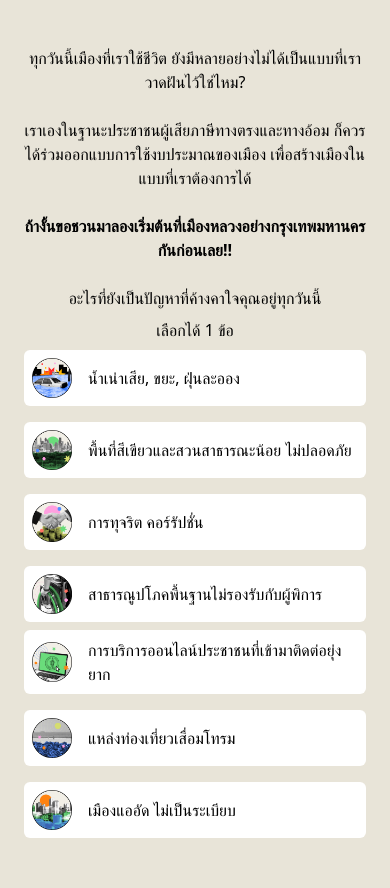
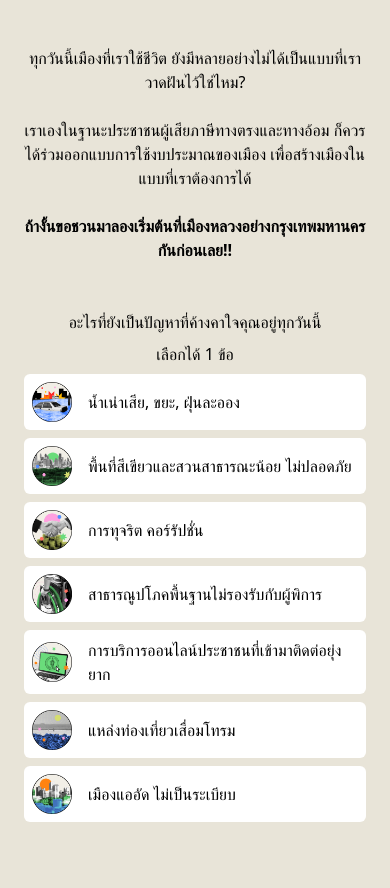
Before and after one commit to wevisdemo/bkk-budgeting, a Nuxt app: page / in a window 390 px wide. Shown: the part 618-1506 px from the top of the page. Built offline with nearby package versions, Linux system fonts and the light colour scheme.

Commit message:
update padding

```diff
--- a/components/PersistProblems.vue
+++ b/components/PersistProblems.vue
@@ -8,7 +8,7 @@
     </div>
     <p class="block sm:hidden text-center">เลือกได้ 1 ข้อ</p>
     <!-- top -->
-    <div class="flex flex-wrap gap-4 md:gap-6 lg:gap-10 justify-center">
+    <div class="flex flex-wrap gap-2 md:gap-6 lg:gap-10 justify-center">
       <div
         v-for="(item, index) in problemsTop"
         :key="index"
@@ -23,7 +23,7 @@
       </div>
     </div>
     <!-- bottom -->
-    <div class="flex flex-wrap gap-4 md:gap-6 lg:gap-10 justify-center">
+    <div class="flex flex-wrap gap-2 md:gap-6 lg:gap-10 justify-center">
       <div
         v-for="(item, index) in problemsBottom"
         :key="index"
--- a/pages/index.vue
+++ b/pages/index.vue
@@ -7,7 +7,7 @@
       >
         <!-- intro box -->
         <div
-          class="sm:max-w-lg rounded-lg sm:bg-black sm:text-white sm:py-14 sm:px-20 grid gap-6"
+          class="sm:max-w-lg rounded-lg sm:bg-black sm:text-white sm:py-14 sm:px-20 grid gap-6 pb-6 sm:pb-0"
         >
           <p class="wv-b3 text-center">
             ทุกวันนี้เมืองที่เราใช้ชีวิต
```
